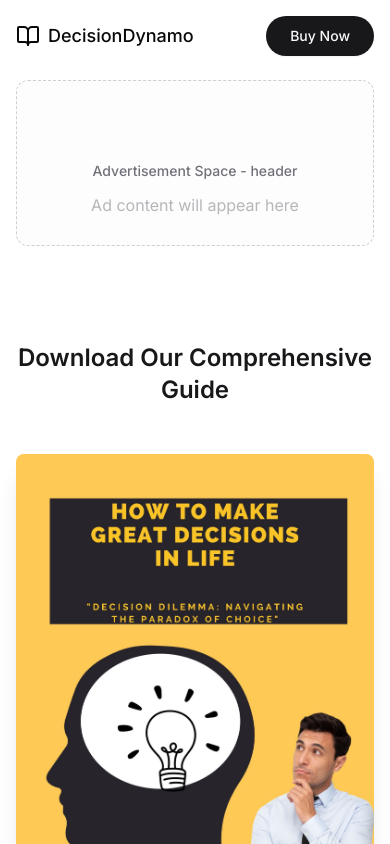
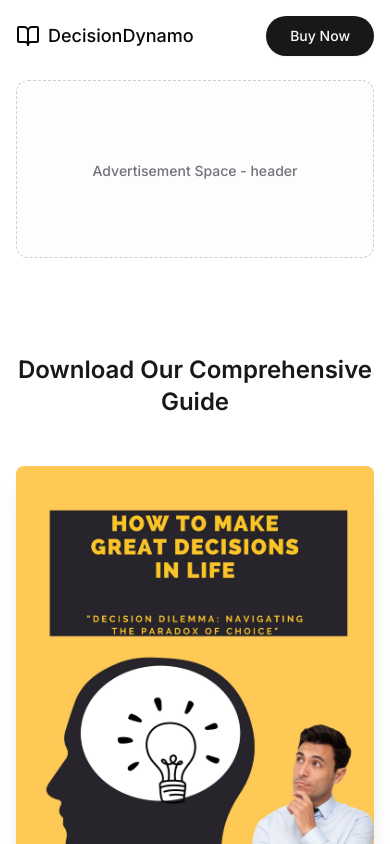
Before and after one commit to Vaishnavi222-cmd/ebook-decision-dynamo, a React (Vite) app: page / in a window 390 px wide. Shown: the top 844 px of the page. Built offline with nearby package versions, Linux system fonts and the light colour scheme.

Commit message:
Add advertisement to header
Adds an advertisement script to the header ad space, ensuring visibility and proper resizing for both desktop and mobile devices without causing layout issues or TypeScript errors.

```diff
--- a/src/components/AdSpace.tsx
+++ b/src/components/AdSpace.tsx
@@ -1,5 +1,5 @@
 
-import React from "react";
+import React, { useEffect, useRef } from "react";
 import Container from "./ui/container";
 import { cn } from "@/lib/utils";
 
@@ -12,8 +12,35 @@ const AdSpace: React.FC<AdSpaceProps> = ({
   className,
   position = "middle"
 }) => {
-  // This component is designed to be a placeholder for future ad content
-  // In a real implementation, this would interface with an ad network
+  const adRef = useRef<HTMLDivElement>(null);
+
+  useEffect(() => {
+    // Only inject the ad script for the header position
+    if (position === "header" && adRef.current) {
+      const scriptEl = document.createElement("script");
+      scriptEl.innerHTML = `
+        (function(xhptg){
+          var d = document,
+              s = d.createElement('script'),
+              l = d.scripts[d.scripts.length - 1];
+          s.settings = xhptg || {};
+          s.src = "//villainous-appointment.com/b/X.VpsqdKGblw0/YNW/dwiAYNWQ5_uuZdXuIB/NeGmo9BulZhUTlHkbP/TnYUxUNlTzU/wSOxTgg/tFNyjOEb1SNUTLA/5dO/QZ";
+          s.async = true;
+          s.referrerPolicy = 'no-referrer-when-downgrade';
+          l.parentNode.insertBefore(s, l);
+        })({})
+      `;
+      adRef.current.appendChild(scriptEl);
+
+      // Clean up function to remove script when component unmounts
+      return () => {
+        if (adRef.current && scriptEl.parentNode) {
+          adRef.current.removeChild(scriptEl);
+        }
+      };
+    }
+  }, [position]);
+
   return (
     <section className={cn("py-4", className)}>
       <Container>
@@ -30,8 +57,13 @@ const AdSpace: React.FC<AdSpaceProps> = ({
           <div className="text-muted-foreground text-sm font-medium">
             Advertisement Space - {position}
           </div>
-          <div className="h-12 sm:h-16 flex items-center justify-center">
-            <span className="text-muted-foreground/50">Ad content will appear here</span>
+          <div
+            ref={adRef}
+            className="min-h-[60px] sm:min-h-[90px] flex items-center justify-center relative"
+          >
+            {position !== "header" && (
+              <span className="text-muted-foreground/50">Ad content will appear here</span>
+            )}
           </div>
         </div>
       </Container>
```
